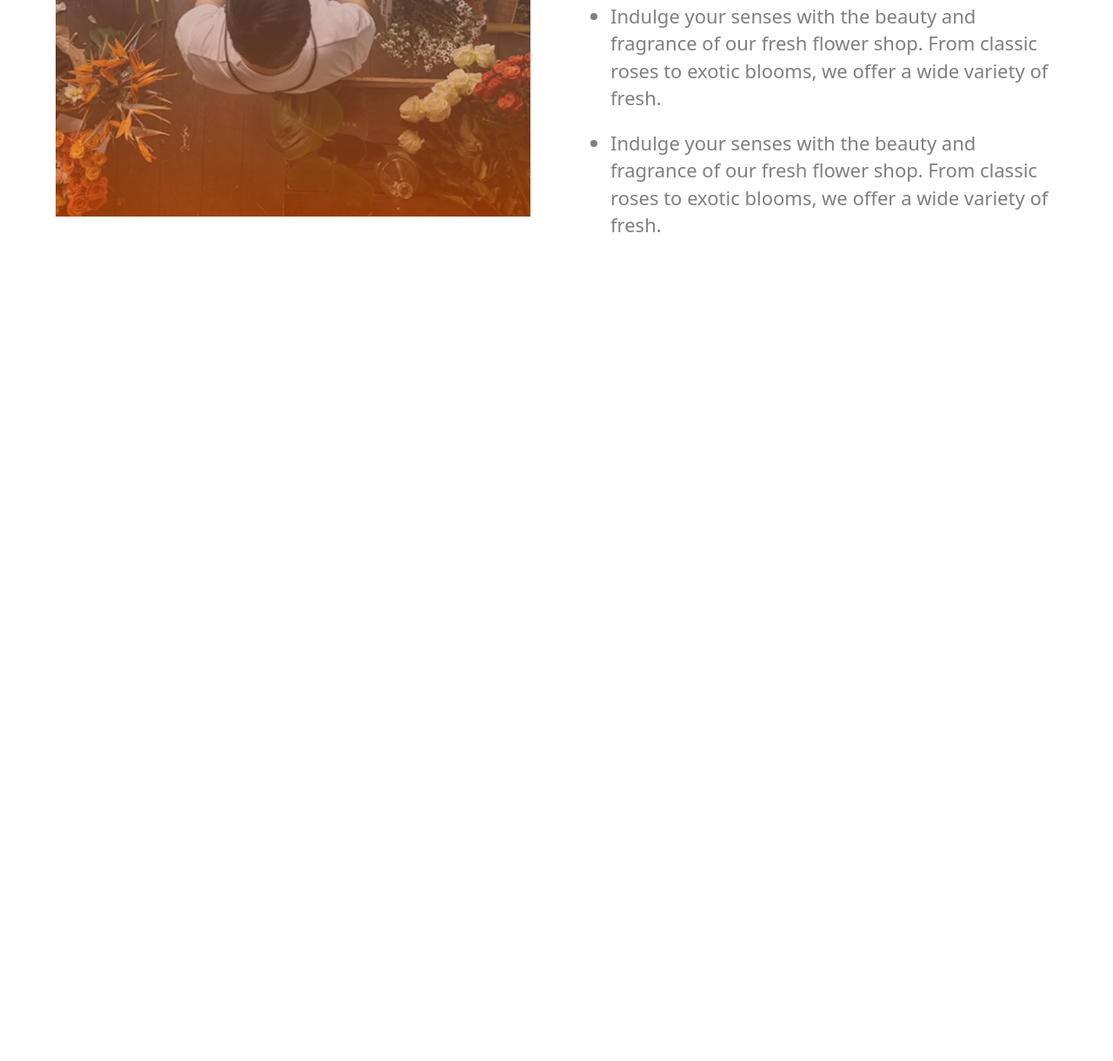
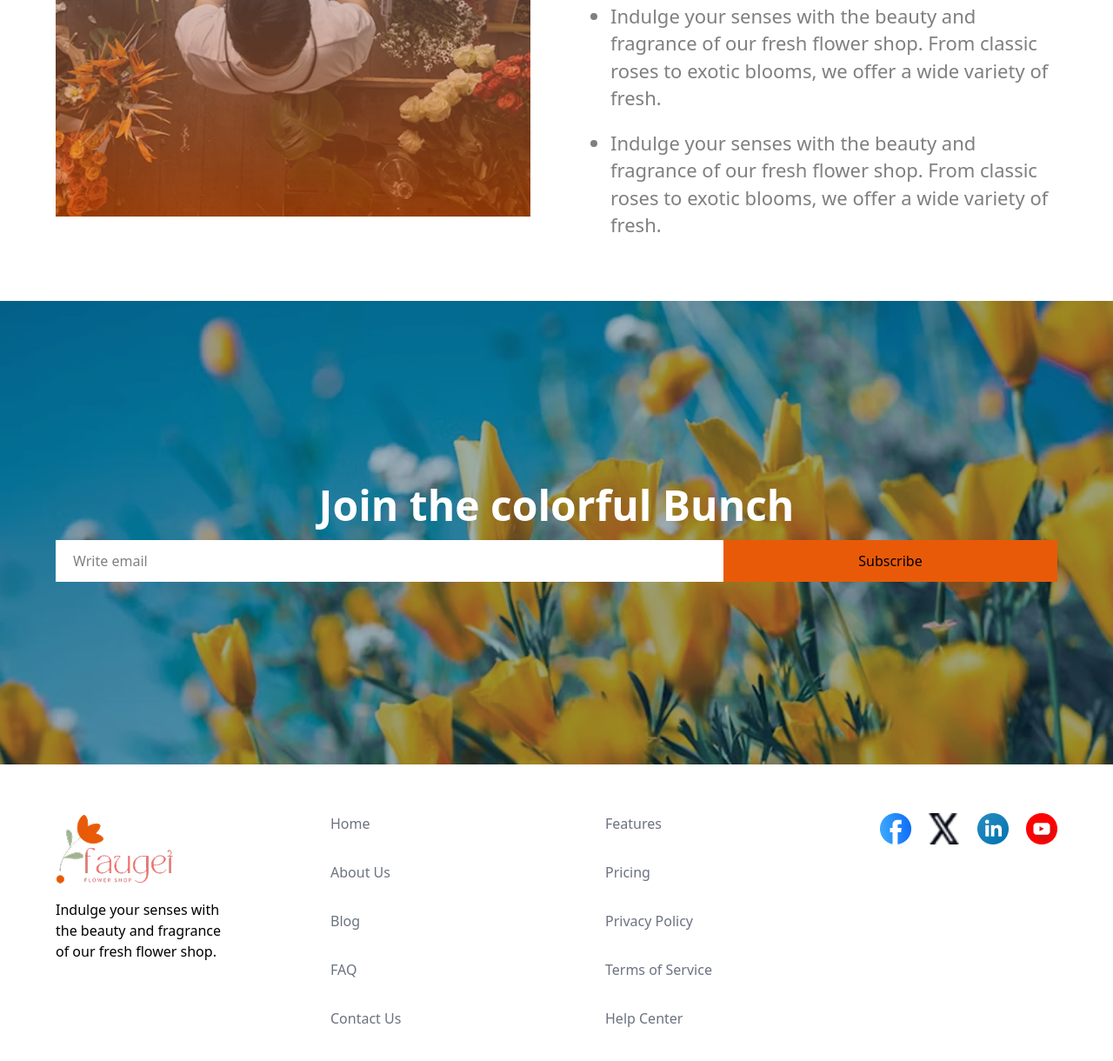
Before and after one commit to mdriyazakondo/Assignment-2, a plain HTML site: page index.html in a window 1280 px wide. Shown: the part 2382-3602 px from the top of the page at 87% size. Before the commit the page ends 2728 px from the top, so only its background shows below. Drawn offline with nearby package versions, Linux system fonts and the light colour scheme.

Commit message:
footer section design

```diff
--- a/index.html
+++ b/index.html
@@ -194,10 +194,120 @@
       </section>
 
       <!-- Latest  Deals -->
-       <section class=""></section>
+      <!-- <section class="max-w-6xl mx-auto mt-32">
+        <h2 class="text-6xl text-center font-bold mb-8 text-[#E95A08]">
+          Latest <span class="text-[#000000]">Deals</span>
+        </h2>
+        <p
+          class="text-center w-[800px] m-auto text-[#00000080] text-[22px] mb-4"
+        >
+          Indulge your senses with the beauty and fragrance of our fresh flower
+          shop. From classic roses to exotic blooms, we offer a wide variety of
+          fresh.
+        </p>
+        <div class="">
+          <div class="bg-[url('./assets/deal-ana.png')]  p-32">
+            <h4>60% Off | Bloom Plant</h4>
+            <button>Shop Now</button>
+          </div>
+          <div class="bg-[url('./assets/deal-bloom.png')]">
+            <h4>60% Off | Bloom Plant</h4>
+            <button>Shop Now</button>
+          </div>
+          <div class="bg-[url('./assets/deal-zabo.png')]">
+            <h4>60% Off | Bloom Plant</h4>
+            <button>Shop Now</button>
+          </div>
+        </div>
+      </section> -->
+      <!-- Join the colorful Bunch -->
+      <section
+        class="bg-[url('./assets/news-letter-bg.png')] bg-cover bg-center"
+      >
+        <div
+          class="max-w-6xl mx-auto h-[276px] md:h-[533px] flex justify-center items-center"
+        >
+          <div class="w-full px-9 md:px-0">
+            <h2
+              class="text-xl md:text-5xl text-center font-bold text-[#FFFFFF] noto-serif"
+            >
+              Join the colorful Bunch
+            </h2>
+            <div class="flex mt-4">
+              <input
+                class="w-2/3 outline-none py-3 px-5 bg-white inter"
+                type="text"
+                placeholder="Write email"
+              />
+              <button class="w-1/3 py-3 bg-[#E95A08] inter">Subscribe</button>
+            </div>
+          </div>
+        </div>
+      </section>
     </main>
 
     <!-- Footer section -->
-    <footer></footer>
+    <footer class="bg-[#FFFFFF80]">
+      <div
+        class="max-w-6xl mx-auto grid grid-cols-1 md:grid-cols-4 gap-5 md:gap-28 my-14 px-8 md:px-0"
+      >
+        <div>
+          <img src="./assets/logo.png" alt="" />
+          <p class="inter mt-4">
+            Indulge your senses with the beauty and fragrance of our fresh
+            flower shop.
+          </p>
+        </div>
+        <div>
+          <ul class="space-y-4 md:space-y-8">
+            <li><a href="" class="text-[#6B7280] font-medium">Home</a></li>
+            <li><a href="" class="text-[#6B7280] font-medium">About Us</a></li>
+            <li><a href="" class="text-[#6B7280] font-medium">Blog</a></li>
+            <li><a href="" class="text-[#6B7280] font-medium">FAQ</a></li>
+            <li>
+              <a href="" class="text-[#6B7280] font-medium">Contact Us</a>
+            </li>
+          </ul>
+        </div>
+        <div>
+          <ul class="space-y-4 md:space-y-8">
+            <li><a href="" class="text-[#6B7280] font-medium">Features</a></li>
+            <li><a href="" class="text-[#6B7280] font-medium">Pricing</a></li>
+            <li>
+              <a href="" class="text-[#6B7280] font-medium">Privacy Policy</a>
+            </li>
+            <li>
+              <a href="" class="text-[#6B7280] font-medium">Terms of Service</a>
+            </li>
+            <li>
+              <a href="" class="text-[#6B7280] font-medium">Help Center</a>
+            </li>
+          </ul>
+        </div>
+
+        <div class="flex gap-5">
+          <img
+            class="w-[36px] h-[36px]"
+            src="./assets/icon-facebook.png"
+            alt=""
+          />
+          <img
+            class="w-[36px] h-[36px]"
+            src="./assets/icon-twitter.png"
+            alt=""
+          />
+          <img
+            class="w-[36px] h-[36px]"
+            src="./assets/icon-linkedin.png"
+            alt=""
+          />
+          <img
+            class="w-[36px] h-[36px]"
+            src="./assets/icon-youtube.png"
+            alt=""
+          />
+        </div>
+      </div>
+    </footer>
   </body>
 </html>
```
